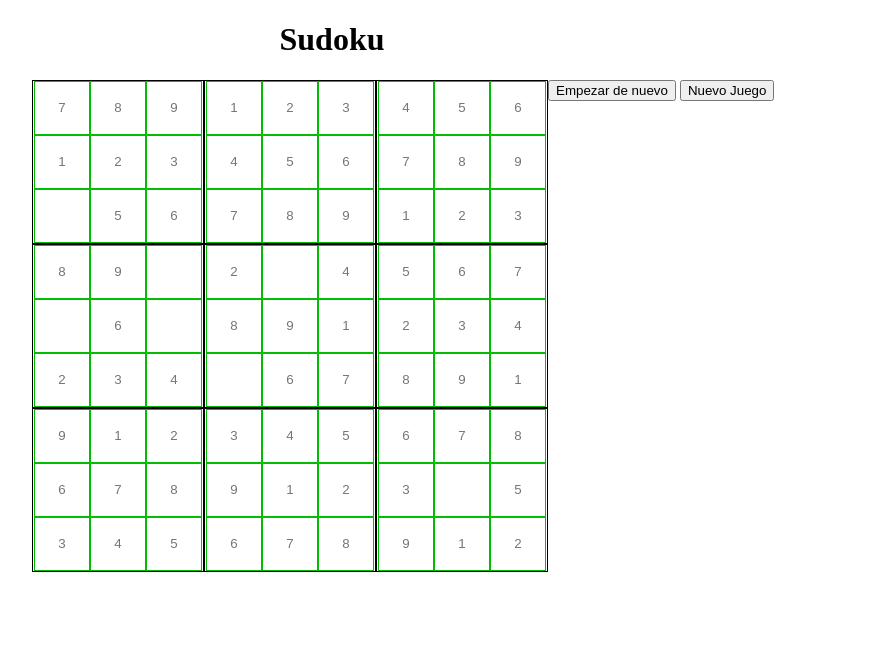
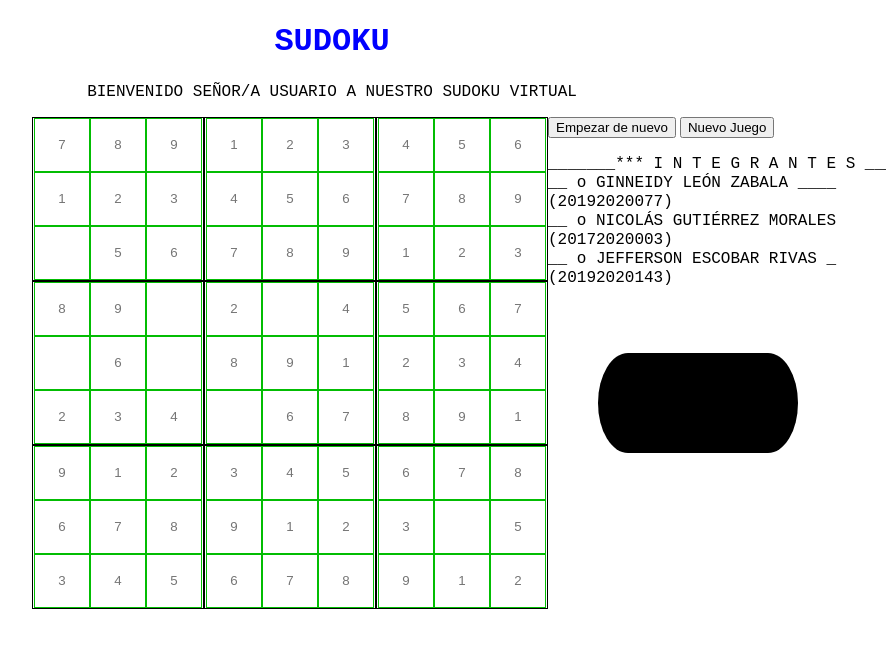
Before and after one commit to Ginneidy/Programacion-Avanzada, a plain HTML site: page sudoku/index.html in a window 1280 px wide. Shown: the whole page, without its empty margins (308-1194 px from the left). Drawn offline with Linux system fonts and the light colour scheme.

Commit message:
Avance
Avance xde

```diff
--- a/sudoku/index.html
+++ b/sudoku/index.html
@@ -2,6 +2,7 @@
 <html lang="es">
 
 <head>
+
     <meta charset="UTF-8">
     <meta name="viewport" content="width=device-width, initial-scale=1.0">
     <title>Mi página</title>
@@ -41,9 +42,20 @@
 </head>
 
 <body>
+
+
     <div id="sudoku" class="container">
-        <h1>Sudoku</h1>
+
+    <H1><FONT FACE="courier new" SIZE=6 COLOR="blue">
+            SUDOKU</FONT> </H1>
+
+        <p align="center">
+            <FONT FACE="courier new">BIENVENIDO SEÑOR/A USUARIO A NUESTRO SUDOKU VIRTUAL</FONT>
+        </p>
+
+
         <div id="block1">
+
 
         </div>
         <div id="block2">
@@ -78,7 +90,22 @@
     </div>
 
     <script src="./index.js"></script>
+    <div id="numbers"></div>
+    <script src="./main.js"></script>
 
 </body>
+<p align="left">
+    <FONT FACE="courier new"> _______***  I N T E G R A N T E S ______<br>
+       __ o GINNEIDY LEÓN ZABALA    ____  (20192020077)   <br>
+       __ o NICOLÁS GUTIÉRREZ MORALES (20172020003)   <br>
+       __ o JEFFERSON ESCOBAR RIVAS    _ (20192020143) </FONT>
+
+</p>
+<svg>
+
+    <rect x="50" y="50" width="200" height="100"  rx="30" ry="50"  />
+
+</svg>
+
 
 </html>
--- a/sudoku/style.css
+++ b/sudoku/style.css
@@ -9,7 +9,7 @@ input {
     width: 50px;
     height: 50px;
     margin: 0px;
-    border: 1px solid rgb(3, 189, 3);
+    border: 1px solid rgb(24, 17, 122);
     text-align: center;
 }
 .container div{
```
